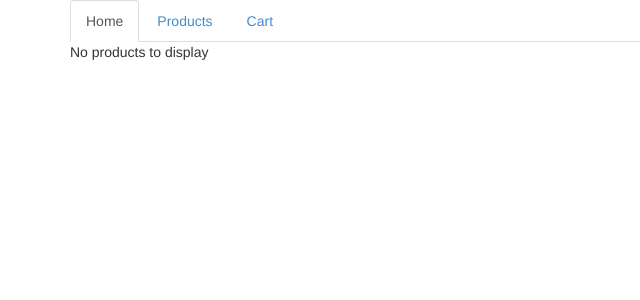
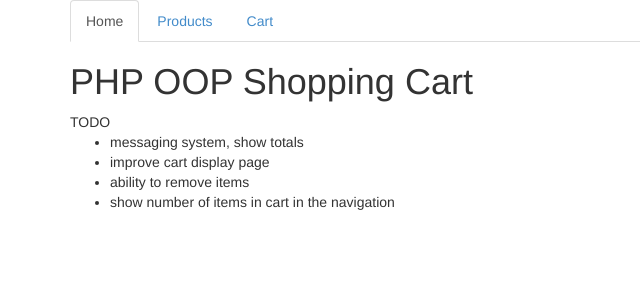
Before and after one commit to simple-peacock/phpoopshoppingcart, a PHP site: page / in a window 1280 px wide. Shown: the top 300 px of the page, without its empty margins (0-640 px from the left). Run offline with PHP 8.4, Linux system fonts and the light colour scheme; data that the repository does not hold is empty; a stand-in replaces the project's code that opens the database connection; some libraries are stand-ins or nearby versions.

Commit message:
Added ability to store cart into SESSION, seperated view of products and cart items, added process.php, fixed navigation.

```diff
--- a/Item.php
+++ b/Item.php
@@ -9,5 +9,5 @@ class Item {
     public function getId() {
         return $this->id;
     }
-
+}
 ?>
--- a/classes/Cart.php
+++ b/classes/Cart.php
@@ -11,23 +11,16 @@
 
 			/*
 			*
-			* Constructor - connect to database
+			* Constructor
 			*
 			*/
 
 			public function __construct() {
 
-				try {
-						$db = new PDO('mysql:host=' . HOST . ';dbname=' . DATABASE, USERNAME, PASSWORD);
-				}
+				if (isset($_SESSION['cart'])) {
 
-				//handle connection error
-				catch(PDOException $exception){
-						echo "Connection error: " . $exception->getMessage();
-				}
+					$this->items = $_SESSION['cart'];
 
-				if($db) {
-					echo "Connection Successfull";
 				}
 
 			}
@@ -58,7 +51,7 @@
 
 		public function displayItems() {
 
-
+			return $this->items;
 
 		}
 
@@ -70,11 +63,8 @@
     	 *
     	 */
 
-		//can we just pass in the $id?
-		public function addItem(Item $item) {
 
-		    // Need the item id:
-		    $id = $item->getId();
+		public function addItem($id) {
 
 		    // Throw an exception if there's no id:
 		    if (!$id) throw new Exception('The cart requires items with unique ID values.');
@@ -82,11 +72,11 @@
 		    // Add or update:
 		    if (isset($this->items[$id])) {
 
-		        $this->updateItem($item, $this->items[$item]['qty'] + 1);
+		        $this->updateItem($id, $this->items[$id]['qty'] + 1);
 
 		    } else {
 
-		        $this->items[$id] = array('item' => $item, 'qty' => 1);
+		        $this->items[$id] = array('qty' => 1);
 
 		    }
 		}
@@ -99,14 +89,16 @@
     	 *
     	 */
 
-		public function updateItem(Item $item, $qty) {
-		    // Need the unique item id:
-		    $id = $item->getId();
-		    // Delete or update accordingly:
+		public function updateItem($id, $qty) {
+
+				// Delete or update accordingly:
 		    if ($qty === 0) {
-		        $this->deleteItem($item);
-		    } elseif ( ($qty > 0) && ($qty != $this->items[$id]['qty'])) {
-		        $this->items[$id]['qty'] = $qty;
+
+						$this->deleteItem($item);
+
+				} elseif ( ($qty > 0) && ($qty != $this->items[$id]['qty'])) {
+
+						$this->items[$id]['qty'] = $qty;
 		    }
 		} // End of updateItem() method.
 
@@ -127,8 +119,11 @@
 
 
 
+		public function persist() {
 
-		//persist to session function?
+			$_SESSION['cart'] = $this->items;
+
+		}
 
 		//display or count items?
 
--- /dev/null
+++ b/footer.php
@@ -0,0 +1,3 @@
+  </div><!-- close container div -->
+  </body>
+</html>
--- /dev/null
+++ b/header.php
@@ -0,0 +1,35 @@
+<?php
+  session_start();
+?>
+<!DOCTYPE html>
+<html lang="en">
+
+  <head>
+    <meta charset="utf-8" />
+    <title>PHP Shopping Cart</title>
+    <link rel="stylesheet" href="bootstrap/css/bootstrap.min.css">
+  </head>
+
+  <body>
+    <div class="container">
+
+      <ul class="nav nav-tabs" role="tablist">
+        <li class='<?php if($page == "home") { echo "active"; } ?>'><a href="index.php">Home</a></li>
+        <li class='<?php if($page == "products") { echo "active"; } ?>'><a href="products.php">Products</a></li>
+        <li class='<?php if($page == "cart") { echo "active"; } ?>'><a href="cart.php">Cart
+          <?php
+
+            if (isset($_SESSION['cart'])) {
+
+            ?>
+              <span class="badge">
+
+                <?php echo count($_SESSION['cart']); ?>
+
+              </span>
+
+          <?php
+            }
+          ?></a></li>
+
+      </ul>
--- a/index.php
+++ b/index.php
@@ -1,55 +1,26 @@
-<!DOCTYPE html>
-<html lang="en">
+<?php
+	$page = "home";
+	include('header.php');
 
-	<head>
-		<meta charset="utf-8" />
-		<title>PHP Shopping Cart</title>
-		<link rel="stylesheet" href="bootstrap/css/bootstrap.min.css">
-	</head>
+	 /*
+		*
+		* Error Reporting (remove this later in production)
+		*
+		*/
 
-	<body>
-		<div class="container">
-
-			<ul class="nav nav-tabs" role="tablist">
-			  	<li class="active"><a href="#">Home</a></li>
-			 	<li><a href="#">Products</a></li>
-			  	<li><a href="cart.php">Cart</a></li>
-			</ul>
-
-
-	<!-- <script src="https://code.jquery.com/jquery-1.11.1.min.js"></script>  -->
-	<?php
-		// show errors - we can remove this later
 		error_reporting(E_ALL);
 		ini_set('display_errors', 1);
+?>
 
-		require_once 'config.php';
-		require_once 'classes/Cart.php';
-		require_once 'classes/DB.php';
+	<h1>PHP OOP Shopping Cart</h1>
 
-		$db = DB::getInstance();
-
-		$products = $db->get('products', array('inventory', '>', 0));
-
-		if($products->count()) {
-
-			foreach($products->results() as $product) {
-
-				echo 'Id: ' . $product->id . '<br>';
-				echo 'Product Name: ' . $product->name . '<br>';
-				echo 'Product Description: ' . $product->description . '<br>';
-				echo 'Price: $' . $product->price . '<br>';
-
-			}
-
-		} else {
-
-			echo 'No products to display';
-
-		}
-
-	?>
-
-	</div>
-	</body>
-</html>
+	TODO
+	<ul>
+		<li>messaging system, show totals</li>
+		<li>improve cart display page</li>
+		<li>ability to remove items</li>
+		<li>show number of items in cart in the navigation</li>
+	</ul>
+<?php
+	include('footer.php');
+?>
```
Also changed, not shown: cart.php (added, +55 -0 lines), process.php (added, +59 -0 lines), products.php (added, +66 -0 lines), 2 other files.
